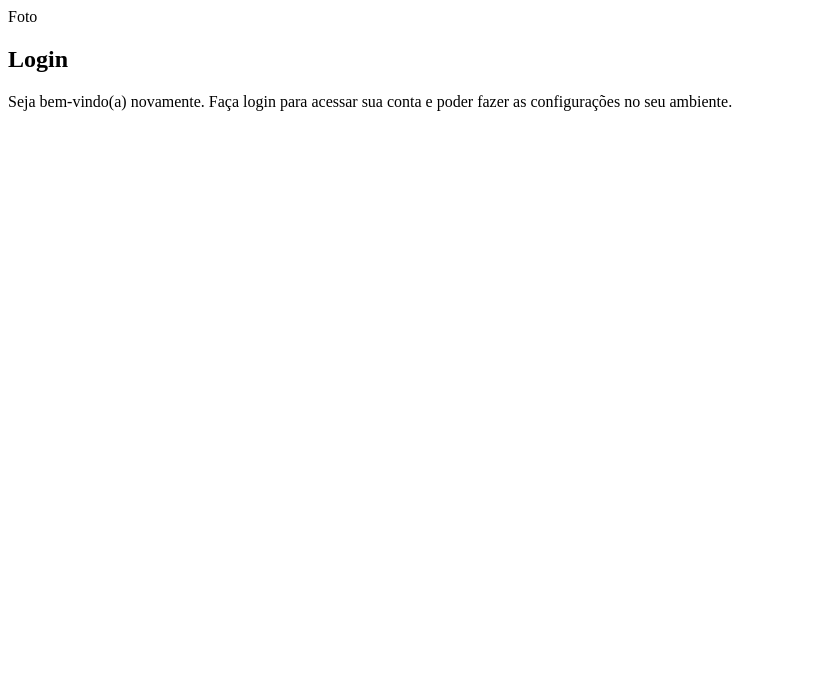
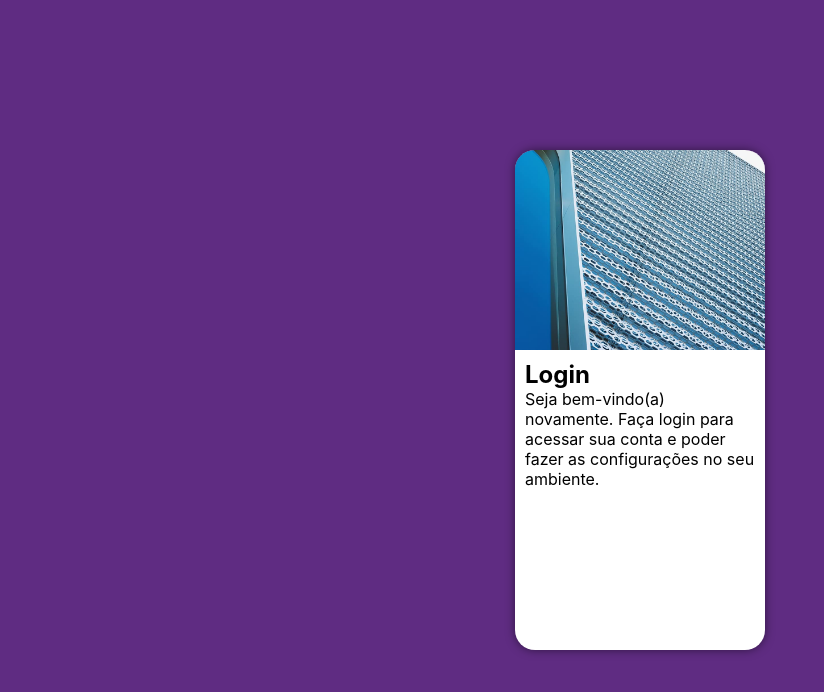
Before and after one commit to BerettaSM/projeto-login, a plain HTML site: page index.html in a window 1280 px wide. Shown: the whole page, without its empty margins (0-824 px from the left). Drawn offline with Linux system fonts and the light colour scheme.

Commit message:
continua tela login

```diff
--- a/estilos/style.css
+++ b/estilos/style.css
@@ -1,7 +1,51 @@
 @charset "UTF-8";
 
-/*
-    Paleta de cores
-    Verde: #49a09d
-    Lilás: #5f2c82
-*/
+:root {
+    --FONT: -apple-system, BlinkMacSystemFont, 'Segoe UI', Roboto, Oxygen, Ubuntu, Cantarell, 'Open Sans', 'Helvetica Neue', sans-serif;
+    --THEME_COLOR_1: #49a09d;
+    --THEME_COLOR_2: #5f2c82;
+}
+
+* {
+    font-family: var(--FONT);
+    padding: 0;
+    margin: 0;
+    box-sizing: border-box;
+}
+
+body, html {
+    background-color: var(--THEME_COLOR_2);
+    height: 100vh;
+    width: 100vw;
+}
+
+main {
+    position: relative;
+    height: 100vh;
+    width: 100 vw;
+}
+
+section#login {
+    position: absolute;
+    top: 50%;
+    left: 50%;
+    transform: translate(-50%, -50%);
+    overflow: hidden;
+    background-color: white;
+    width: 250px;
+    height: 500px;
+    border-radius: 20px;
+    box-shadow: 0px 0px 10px rgba(0, 0, 0, 0.5);
+}
+
+section#login > div#imagem {
+    display: block;
+    background: var(--THEME_COLOR_2) url(../imagens/metal.jpg) no-repeat left bottom;
+    background-size: cover;
+    height: 200px;
+}
+
+section#login > div#formulario {
+    display: block;
+    padding: 10px;
+}
--- a/index.html
+++ b/index.html
@@ -11,7 +11,7 @@
     <main>
         <section id="login">
             <div id="imagem">
-                Foto
+
             </div>
             <div id="formulario">
                 <h1>Login</h1>
```
